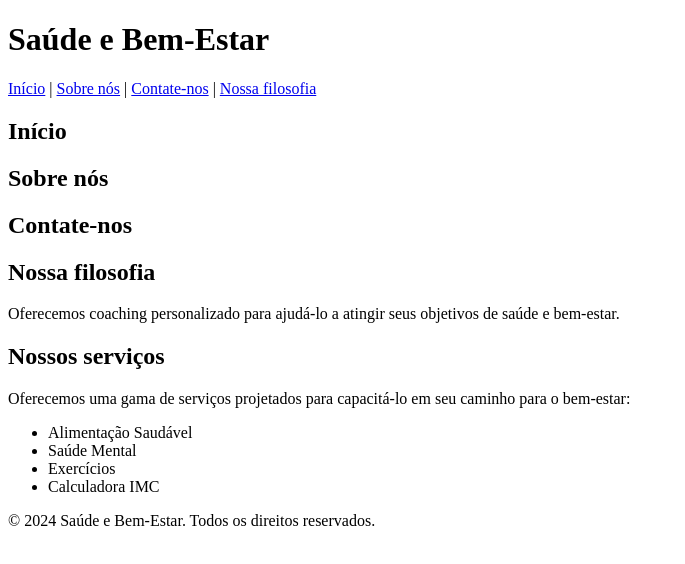
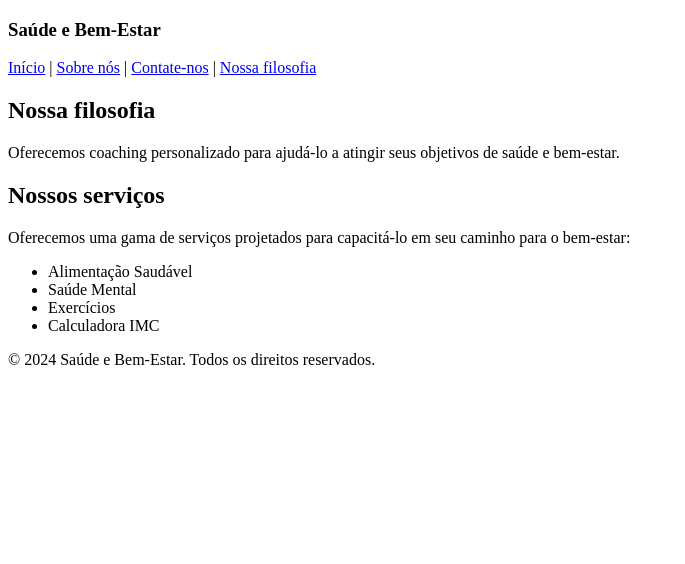
Before and after one commit to Devmmx166/Saude-e-Bem-Estar, a plain HTML site: page NossaFilosofia.html in a window 1280 px wide. Shown: the whole page, without its empty margins (0-685 px from the left). Drawn offline with Linux system fonts and the light colour scheme.

Commit message:
edit header

```diff
--- a/NossaFilosofia.html
+++ b/NossaFilosofia.html
@@ -9,27 +9,12 @@
 </head>
 <body>
     <header>
-        <h1>Saúde e Bem-Estar</h1>
-    </header>
-    <nav>
+        <h3>Saúde e Bem-Estar</h3>
         <a href="#inicio">Início</a> |
         <a href="#sobre">Sobre nós</a> |
         <a href="#contato">Contate-nos</a> |
         <a href="#filosofia">Nossa filosofia</a>
-    </nav>
-    <section id="inicio">
-        <h2>Início</h2>
-        <!-- Conteúdo da seção Início -->
-    </section>
-    <section id="sobre">
-        <h2>Sobre nós</h2>
-        <!-- Conteúdo da seção Sobre nós -->
-    </section>
-    <section id="contato">
-        <h2>Contate-nos</h2>
-        <!-- Conteúdo da seção Contate-nos -->
-    </section>
-    <section id="filosofia">
+    </header>
         <h2>Nossa filosofia</h2>
         <p>Oferecemos coaching personalizado para ajudá-lo a atingir seus objetivos de saúde e bem-estar.</p>
     </section>
```
